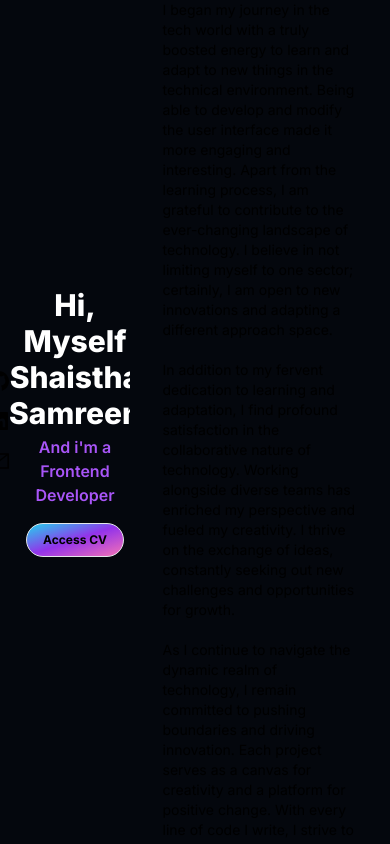
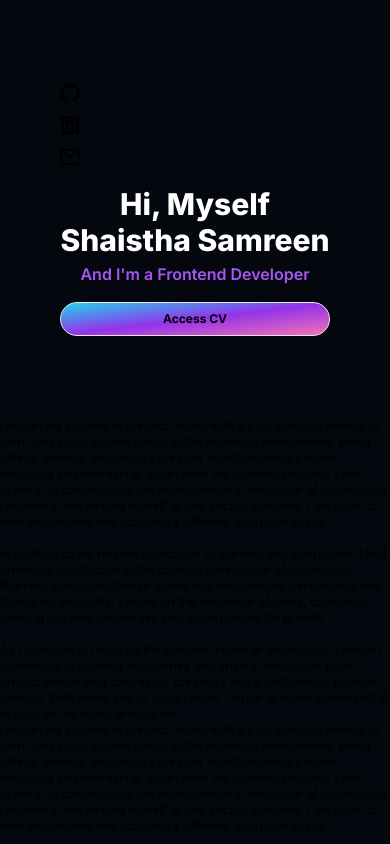
Before and after one commit to shaistha-samreen/shaisthasamreen.github.io, a Next.js app: page / in a window 390 px wide. Built offline with nearby package versions, Linux system fonts and the light colour scheme.

Commit message:
made it responsive for the smaller screen size

```diff
--- a/app/component/content.jsx
+++ b/app/component/content.jsx
@@ -2,29 +2,29 @@ import React from 'react';
 
 const Content = () => {
   return (
-    <div className='w-9/12'>
-      <div className='lg:text-base sm:text-sm text-sm'>
+    <div className='lg:w-9/12 sm:w-full'>
+      <div className='lg:text-base sm:text-xs text-xs'>
         I began my journey in the tech world with a truly boosted energy to learn and adapt to new things in the technical environment. Being able to develop and modify the user interface made it more engaging and interesting. Apart from the learning process, I am grateful to contribute to the ever-changing landscape of technology. I believe in not limiting myself to one sector; certainly, I am open to new innovations and adapting a different approach space. <br/><br/>
 
                 In addition to my fervent dedication to learning and adaptation, I find profound satisfaction in the collaborative nature of technology. Working alongside diverse teams has enriched my perspective and fueled my creativity. I thrive on the exchange of ideas, constantly seeking out new challenges and opportunities for growth. <br/><br/>
 
         As I continue to navigate the dynamic realm of technology, I remain committed to pushing boundaries and driving innovation. Each project serves as a canvas for creativity and a platform for positive change. With every line of code I write, I strive to make a meaningful impact on the world around me.
       </div>
-      <div className='lg:text-base sm:text-sm text-sm'>
+      <div className='lg:text-base sm:text-xs text-xs'>
         I began my journey in the tech world with a truly boosted energy to learn and adapt to new things in the technical environment. Being able to develop and modify the user interface made it more engaging and interesting. Apart from the learning process, I am grateful to contribute to the ever-changing landscape of technology. I believe in not limiting myself to one sector; certainly, I am open to new innovations and adapting a different approach space. <br/><br/>
 
                 In addition to my fervent dedication to learning and adaptation, I find profound satisfaction in the collaborative nature of technology. Working alongside diverse teams has enriched my perspective and fueled my creativity. I thrive on the exchange of ideas, constantly seeking out new challenges and opportunities for growth. <br/><br/>
 
         As I continue to navigate the dynamic realm of technology, I remain committed to pushing boundaries and driving innovation. Each project serves as a canvas for creativity and a platform for positive change. With every line of code I write, I strive to make a meaningful impact on the world around me.
       </div>
-      <div className='lg:text-base sm:text-sm text-sm'>
+      <div className='lg:text-base sm:text-xs text-xs'>
         I began my journey in the tech world with a truly boosted energy to learn and adapt to new things in the technical environment. Being able to develop and modify the user interface made it more engaging and interesting. Apart from the learning process, I am grateful to contribute to the ever-changing landscape of technology. I believe in not limiting myself to one sector; certainly, I am open to new innovations and adapting a different approach space. <br/><br/>
 
                 In addition to my fervent dedication to learning and adaptation, I find profound satisfaction in the collaborative nature of technology. Working alongside diverse teams has enriched my perspective and fueled my creativity. I thrive on the exchange of ideas, constantly seeking out new challenges and opportunities for growth. <br/><br/>
 
         As I continue to navigate the dynamic realm of technology, I remain committed to pushing boundaries and driving innovation. Each project serves as a canvas for creativity and a platform for positive change. With every line of code I write, I strive to make a meaningful impact on the world around me.
       </div>
-      <div className='lg:text-base sm:text-sm text-sm'>
+      <div className='lg:text-base sm:text-xs text-xs'>
         I began my journey in the tech world with a truly boosted energy to learn and adapt to new things in the technical environment. Being able to develop and modify the user interface made it more engaging and interesting. Apart from the learning process, I am grateful to contribute to the ever-changing landscape of technology. I believe in not limiting myself to one sector; certainly, I am open to new innovations and adapting a different approach space. <br/><br/>
 
                 In addition to my fervent dedication to learning and adaptation, I find profound satisfaction in the collaborative nature of technology. Working alongside diverse teams has enriched my perspective and fueled my creativity. I thrive on the exchange of ideas, constantly seeking out new challenges and opportunities for growth. <br/><br/>
--- a/app/component/sider.jsx
+++ b/app/component/sider.jsx
@@ -4,48 +4,61 @@ import { GithubFilled, LinkedinFilled, MailOutlined } from '@ant-design/icons';
   import Content from './content';
 
   const Sider = () => {
-  const contentRef = useRef(null);
+    const containerRef = useRef(null);
 
     const handleScroll = (e) => {
       const deltaY = e.deltaY;
-    const contentElement = contentRef.current;
+      const containerElement = containerRef.current;
 
-    if (contentElement) {
-      contentElement.scrollTop += deltaY;
+      if (containerElement) {
+        containerElement.scrollTop += deltaY;
       }
     };
 
     return (
-    <div className="flex h-screen" onWheel={handleScroll}>
+      <div className="flex flex-col lg:flex-row h-screen" onWheel={handleScroll} style={{ overflow: 'hidden' }}>
+        {/* Sidebar and Content Container */}
+        <div className="lg:w-2/6 sm:w-full overflow-y-auto" ref={containerRef} style={{ overflowY: 'auto', scrollbarWidth: 'none', height: '100vh' }}>
           {/* Sidebar */}
-      <div className="w-2/6 h-screen fixed left-0 top-0 overflow-y-auto">
-        <div className='flex justify-center h-full items-center lg:gap-8 sm-gap-2'>
-          <div className="space-y-4">
-            <div>
-              {/* Adjusting icon size based on screen size */}
+          <div className="flex flex-col h-full justify-center items-center lg:items-start">
+            <div className='flex flex-col space-y-4 text-center lg:text-left sm:text-center'>
+              {/* Icon and Name/Button */}
+              <div className='flex flex-col lg:flex-row items-start lg:items-center'>
+                {/* Icons */}
+                <div className='flex flex-col mb-2 lg:mr-4 lg:mb-0'>
+                  {/* Github Icon */}
+                  <div className='mb-2'>
                     <a href="https://github.com/shaistha-samreen" target="_blank" rel="noopener noreferrer">
-                <GithubFilled className="lg:text-2xl sm:text-lg text-xl" /> {/* Reduced size on smaller screens */}
+                      <GithubFilled className="lg:text-2xl sm:text-lg text-xl mr-2" />
                     </a>
                   </div>
-            <div>
+                  {/* LinkedIn Icon */}
+                  <div className='mb-2'>
                     <a href=''>
-                <LinkedinFilled className="lg:text-2xl sm:text-lg text-xl" /></a>
+                      <LinkedinFilled className="lg:text-2xl sm:text-lg text-xl mr-2" />
+                    </a>
                   </div>
-            <div>
+                  {/* Mail Icon */}
+                  <div className='mb-2'>
                     <a href=''>
-                <MailOutlined className="lg:text-2xl sm:text-lg text-xl"/></a>
+                      <MailOutlined className="lg:text-2xl sm:text-lg text-xl mr-2"/>
+                    </a>
                   </div>
                 </div>
-
-          {/* Gray div moved to the middle */}
-          <div className='col-span-12 sm:col-span-10 place-self-center text-center sm:text-left'>
-            <h1 className='text-white mb-1 text-3xl sm:text-4xl lg:text-4xl font-extrabold'>Hi, Myself <br></br>Shaistha Samreen</h1>
-            <p className='text-purple-500 sm:text-base lg:text-xl text-base font-semibold'>And i'm a Frontend Developer</p>
-            <button className="bg-gradient-to-br from-cyan-400 via-purple-600 to-pink-400 font-bold border text-xs lg:text-sm text-black rounded-full px-4 py-2 mt-4 hover:shine">Access CV</button>
+                {/* Name and Button */}
+                <div className='flex flex-col'>
+                  <div>
+                    <h1 className='text-white mb-1 text-3xl sm:text-4xl lg:text-4xl font-extrabold'>Hi, Myself <br />Shaistha Samreen</h1>
+                    <p className='text-purple-500 sm:text-base lg:text-xl text-base font-semibold'>And I'm a Frontend Developer</p>
+                  </div>
+                  <button className="bg-gradient-to-br from-cyan-400 via-purple-600 to-pink-400 font-bold border text-xs lg:text-sm text-black rounded-full px-4 py-2 mt-4 lg:w-28">Access CV</button>
                 </div>
               </div>
             </div>
-      <div className="w-4/6 ml-auto overflow-y-auto" ref={contentRef} style={{ scrollbarWidth: 'none' }}>
+          </div>
+        </div>
+        {/* Content Area */}
+        <div className="lg:w-4/6 sm:w-full overflow-y-auto" style={{ overflowY: 'auto', scrollbarWidth: 'none' }}>
           <div className="h-screen mb-4 items-center flex flex-col overflow-y-auto">
             <Content />
           </div>
```
Also changed, not shown: 1 other file (tests, documents, lock files or other folders). Lines whose indentation alone changed are shown as unchanged.
